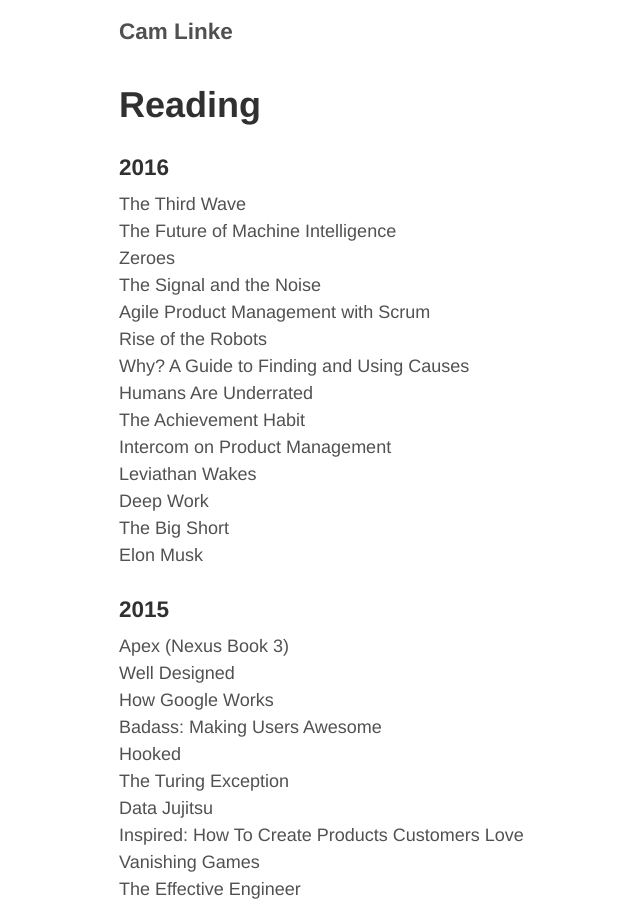
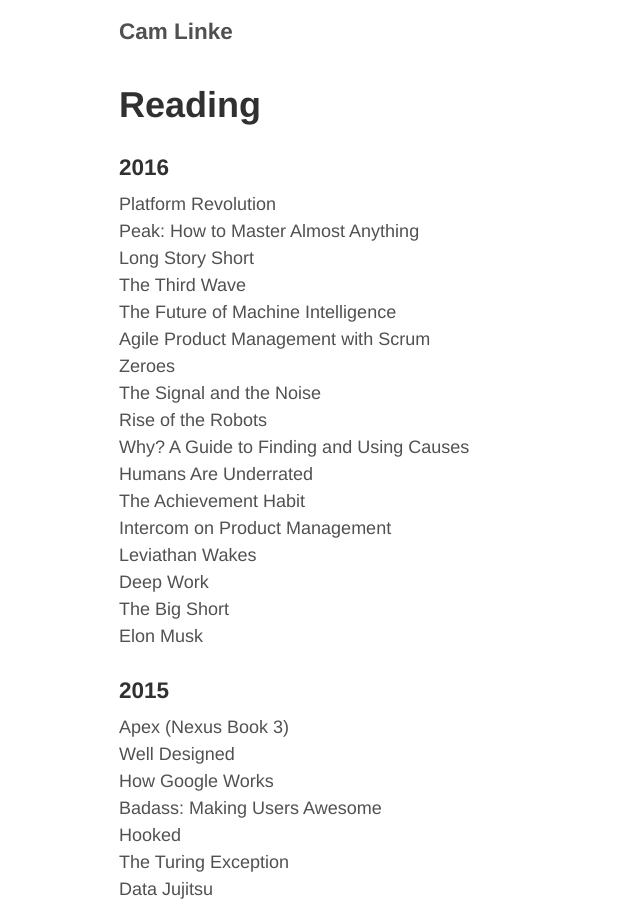
Before and after one commit to camlinke/camlinke.github.io, a Jekyll site: the page built from reading.md, in a window 1280 px wide and 900 px high. Shown: the whole window, without its empty margins (206-846 px from the left). Built offline with Jekyll 4.4.1, drawn with Linux system fonts in a browser that asks for light colours; nearby versions of some CDN libraries.

Commit message:
updated reading

```diff
--- a/reading.md
+++ b/reading.md
@@ -5,11 +5,14 @@
 
 <h3>2016</h3>
 <ul class="frontpage-list">
+    <li>Platform Revolution</li>
+    <li>Peak: How to Master Almost Anything</li>
+    <li>Long Story Short</li>
     <li>The Third Wave</li>
     <li>The Future of Machine Intelligence</li>
+    <li>Agile Product Management with Scrum</li>
     <li>Zeroes</li>
     <li>The Signal and the Noise</li>
-    <li>Agile Product Management with Scrum</li>
     <li>Rise of the Robots</li>
     <li>Why? A Guide to Finding and Using Causes</li>
     <li>Humans Are Underrated</li>
```
